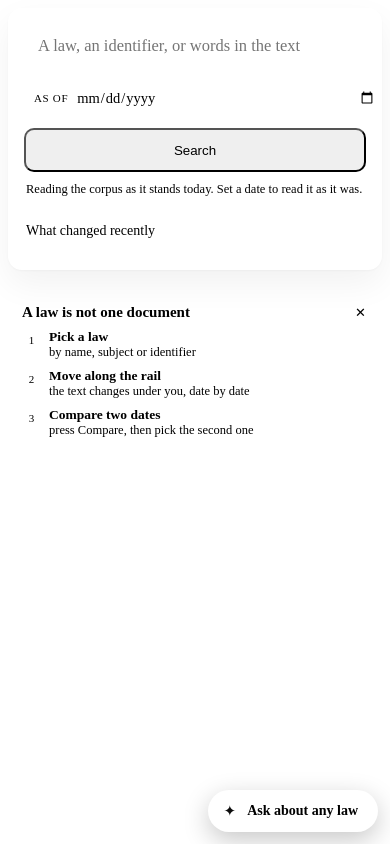
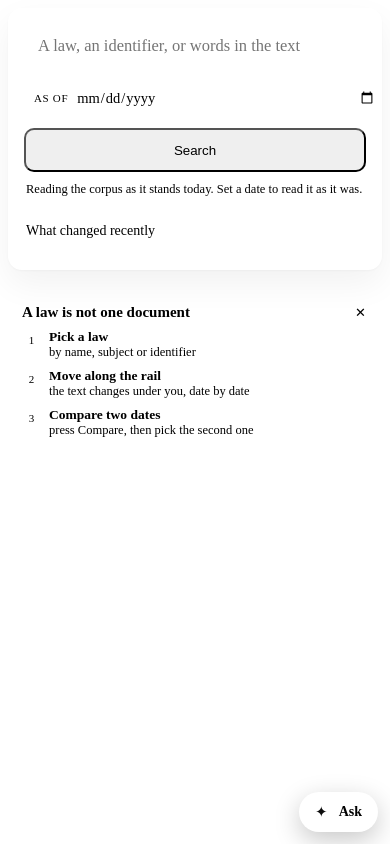
Before and after one commit to SFHAJJI/lex, a React app in the folder web/: page / in a window 390 px wide. Built offline with nearby package versions, Linux system fonts and the light colour scheme; the HTML template or start-up script is replaced by a standard one.

Commit message:
Keep mobile assistant clear of legal content

```diff
--- a/web/smoke.mjs
+++ b/web/smoke.mjs
@@ -63,6 +63,7 @@
   [/class="asof"/, true, "the as-of date control is gone; the date IS the product"],
   [/class="asklaunch"/, true, "the assistant launcher is gone"],
   [/aria-label="Ask about any law"/, true, "the assistant launcher's accessible name diverges from its visible label"],
+  [/class="al-short">Ask</, true, "the compact mobile assistant label is gone"],
   [/class="fin-tab/, false, "the query-type tabs are back; one box decides for the reader"],
   [/>\s*A topic\s*</, false, "the old topic tab is back"],
   [/>\s*History\s*</, false, "the History tab is back; the rail is meant to replace it"],
--- a/web/src/AskPanel.tsx
+++ b/web/src/AskPanel.tsx
@@ -56,7 +56,10 @@
     return (
       <button className="asklaunch" onClick={() => setOpen(true)} aria-label="Ask about any law">
         <span className="al-ic" aria-hidden="true">✦</span>
-        <span className="al-t"><b>Ask about any law</b><small>on any date, in plain language</small></span>
+        <span className="al-t">
+          <b><span className="al-wide">Ask about any law</span><span className="al-short">Ask</span></b>
+          <small>on any date, in plain language</small>
+        </span>
       </button>
     );
   }
--- a/web/src/styles.css
+++ b/web/src/styles.css
@@ -281,6 +281,7 @@
 .al-t{display:flex;flex-direction:column;line-height:1.2;text-align:left}
 .al-t b{font-size:14px;font-weight:700}
 .al-t small{font-size:11.5px;opacity:.85}
+.al-short{display:none}
 
 .askpanel{position:fixed;right:20px;bottom:20px;z-index:40;width:min(430px,calc(100vw - 32px));
   max-height:min(76vh,720px);display:flex;flex-direction:column;background:var(--card);
@@ -313,8 +314,9 @@
 
 @media(max-width:640px){
   .askpanel{right:8px;left:8px;bottom:8px;width:auto;max-height:82vh}
-  .asklaunch{right:12px;bottom:12px}
-  .al-t small{display:none}
+  .asklaunch{right:12px;bottom:12px;padding:11px 16px}
+  .al-wide,.al-t small{display:none}
+  .al-short{display:inline}
   .fin-hint{font-size:12px}
 }
 @media(prefers-reduced-motion:reduce){.asklaunch:hover{transform:none}}
```
